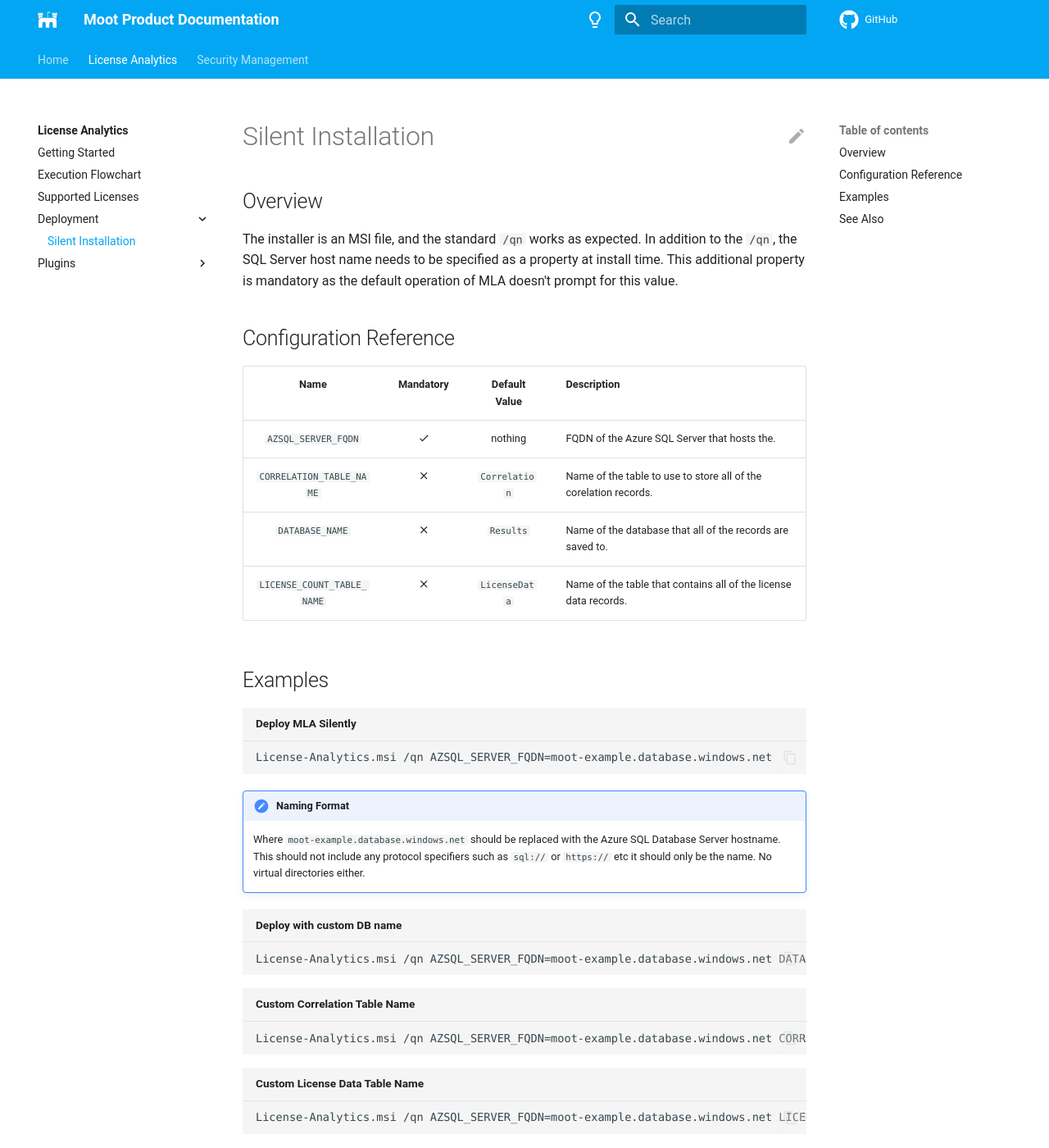
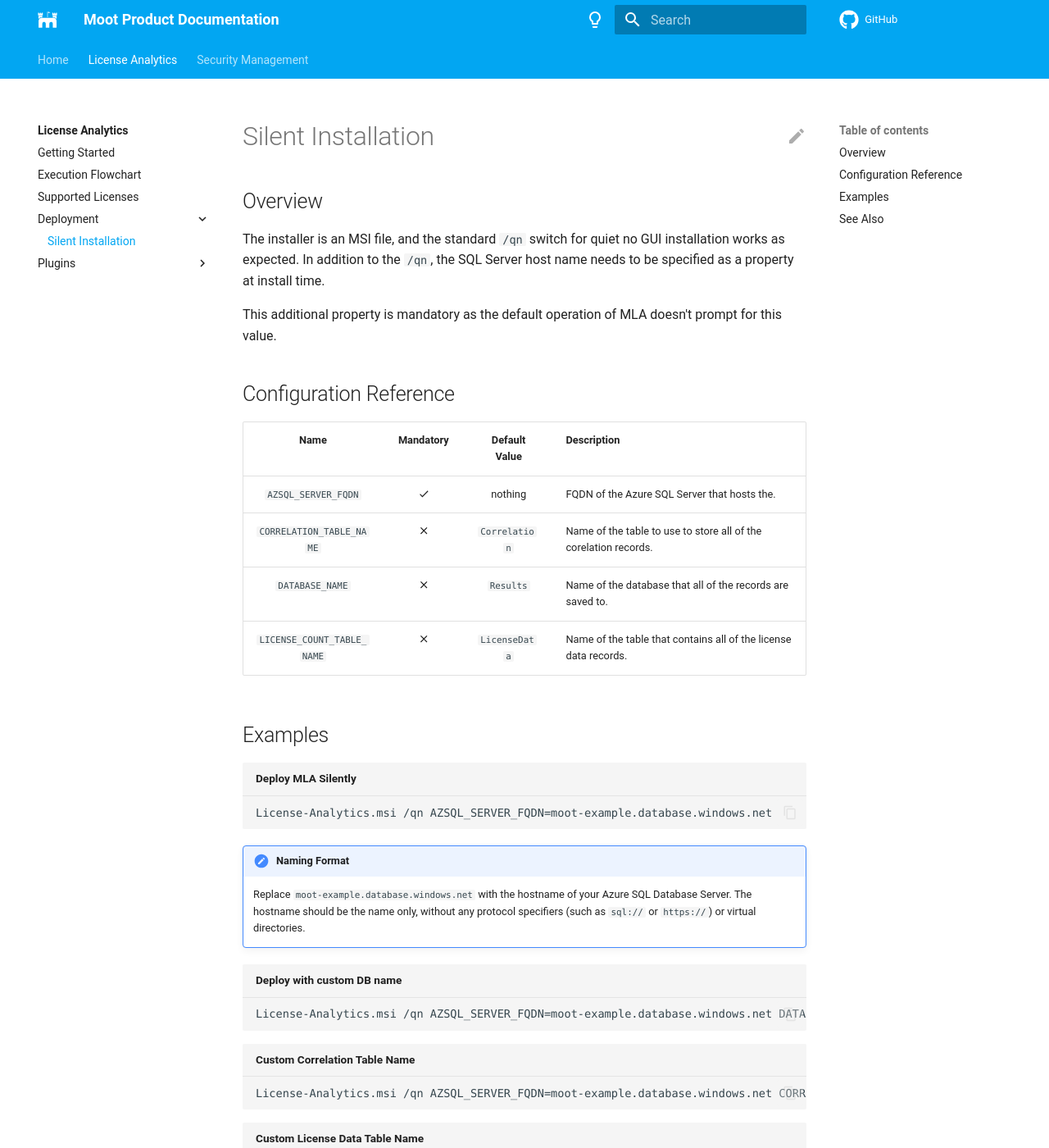
Before and after one commit to Software-Hardware-Integration-Lab/Documentation, an MkDocs documentation site: the page built from docs/License-Analytics/Deployment/SilentInstallation.md, in a window 1280 px wide and 1400 px high. Shown: the whole window at 82% size. Built offline with MkDocs 1.6.1 and Material for MkDocs 9.7.7, drawn with Linux system fonts in a browser that asks for light colours; comment, search, counter and statistics services are not loaded.

Commit message:
Improved Silent installer Doc

````diff
--- a/docs/License-Analytics/Deployment/SilentInstallation.md
+++ b/docs/License-Analytics/Deployment/SilentInstallation.md
@@ -2,8 +2,9 @@
 
 ## Overview
 
-The installer is an MSI file, and the standard `/qn` works as expected.
+The installer is an MSI file, and the standard `/qn` switch for quiet no GUI installation works as expected.
 In addition to the `/qn`, the SQL Server host name needs to be specified as a property at install time.
+
 This additional property is mandatory as the default operation of MLA doesn't prompt for this value.
 
 ## Configuration Reference
@@ -22,8 +23,7 @@ License-Analytics.msi /qn AZSQL_SERVER_FQDN=moot-example.database.windows.net
 ```
 
 !!! note "Naming Format"
-    Where `moot-example.database.windows.net` should be replaced with the Azure SQL Database Server hostname.
-    This should not include any protocol specifiers such as `sql://` or `https://` etc it should only be the name. No virtual directories either.
+    Replace `moot-example.database.windows.net` with the hostname of your Azure SQL Database Server. The hostname should be the name only, without any protocol specifiers (such as `sql://` or `https://`) or virtual directories.
 
 ```CMD title="Deploy with custom DB name"
 License-Analytics.msi /qn AZSQL_SERVER_FQDN=moot-example.database.windows.net DATABASE_NAME=CustomerTracker
````
